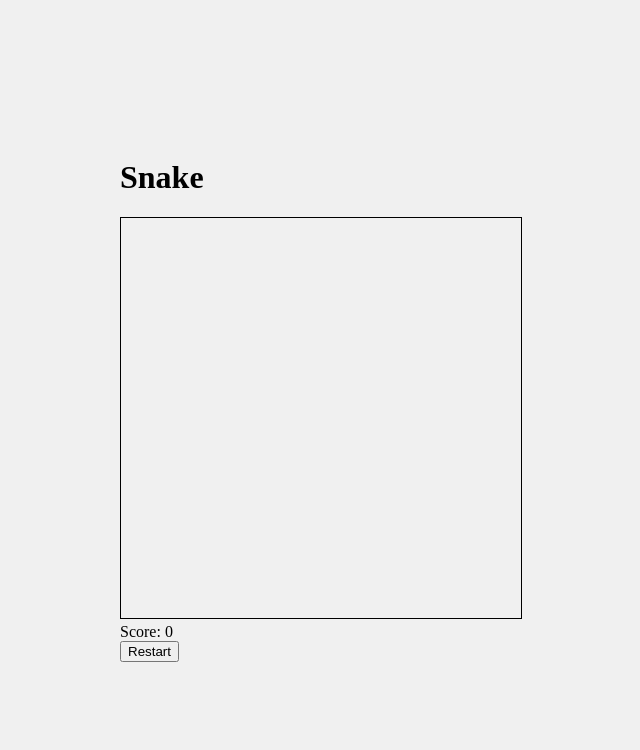
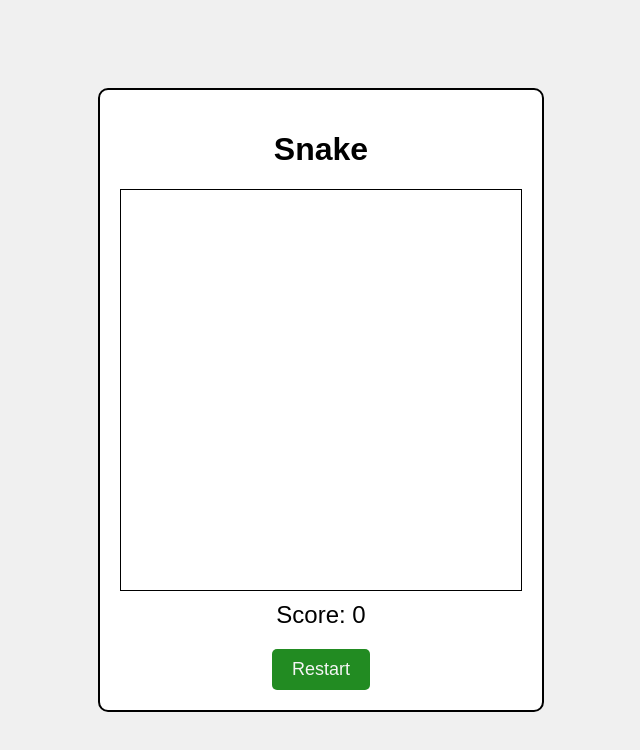
Before and after one commit to LavenderPeach/snake-game, a plain HTML site: page index.html in a window 1280 px wide. Shown: the whole page, without its empty margins (319-959 px from the left). Drawn offline with Linux system fonts and the light colour scheme.

Commit message:
Added style and structure to game container
Stylized the scoreboard and the restart button so that they may look visually appealing.

```diff
--- a/styles.css
+++ b/styles.css
@@ -6,8 +6,35 @@ body {
     align-items: center;
     height: 100vh;
     background-color: #f0f0f0;
+    font-family: Arial, Helvetica, sans-serif;
+}
+
+.game-container {
+    display: flex;
+    flex-direction: column;
+    align-items: center;
+    border: 2px solid black;
+    border-radius: 10px;
+    background-color: white;
+    padding: 20px;
 }
 
 canvas {
     border: 1px solid black;
 }
+
+#scoreboard {
+    margin-top: 10px;
+    font-size: 24px;
+}
+
+#restart-btn {
+    margin-top: 20px;
+    background-color: forestgreen;
+    color: whitesmoke;
+    border-radius: 5px;
+    padding: 10px 20px;
+    border: none;
+    cursor: pointer;
+    font-size: 18px;
+}
```
